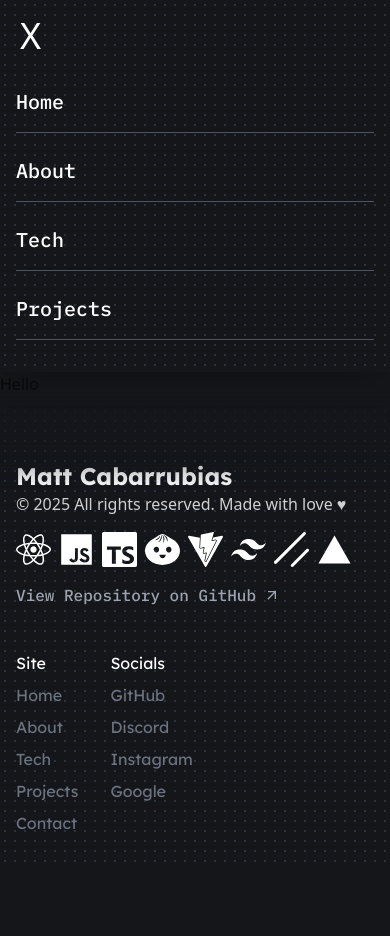
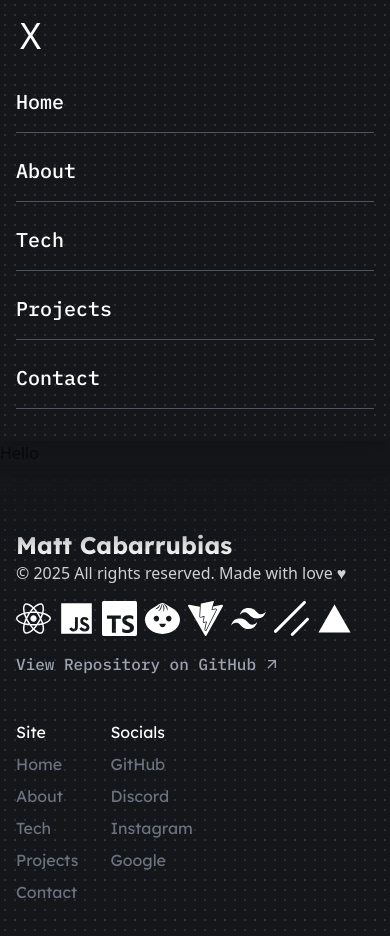
Before and after one commit to devliqht/portfolio, a React (Vite) app: page /contact in a window 390 px wide. Both pictures are taken after a click on the button "Toggle navigation". Before the commit the page ends 867 px from the top, so only its background shows below. Built offline with nearby package versions, Linux system fonts and the light colour scheme.

Commit message:
ADD: NavLink.tsx to streamline <Link>s

```diff
--- a/src/components/Header.tsx
+++ b/src/components/Header.tsx
@@ -1,6 +1,7 @@
 import { useState, useEffect } from "react";
 import { AnimatedContainer } from "./Containers";
-import { Link } from "react-router-dom";
+import { NavLink, links } from "./NavLink";
+
 
 const Header = () => {
     const [menuOpen, setMenuOpen] = useState(false);
@@ -60,63 +61,19 @@ const Header = () => {
                         <h3 className="lexend-deca-400 text-xl">Matt Cabarrubias</h3>
                         </div>
                         <div className="flex gap-8">
-                            <Link to="/" className="ibm-plex-mono-regular text-gray-500 hover:text-gray-300 text-md py-4 border-transparent transition ease-in-out duration-200 relative group">
-                                Home
-                                <span className="absolute bottom-4 left-0 h-[2px] w-0 bg-gray-400 transition-all duration-300 group-hover:w-full"></span>
-                            </Link>
-                            <Link to="/about" className="ibm-plex-mono-regular text-gray-500 hover:text-gray-300 text-md py-4 border-transparent transition ease-in-out duration-200 relative group">
-                                About
-                                <span className="absolute bottom-4 left-0 h-[2px] w-0 bg-gray-400 transition-all duration-300 group-hover:w-full"></span>
-                            </Link>
-                            <Link to="/tech" className="ibm-plex-mono-regular text-gray-500 hover:text-gray-300 text-md py-4 border-transparent transition ease-in-out duration-200 relative group">
-                                Tech
-                                <span className="absolute bottom-4 left-0 h-[2px] w-0 bg-gray-400 transition-all duration-300 group-hover:w-full"></span>
-                            </Link>
-                            <Link to="/projects" className="ibm-plex-mono-regular text-gray-500 hover:text-gray-300 text-md py-4 border-transparent transition ease-in-out duration-200 relative group">
-                                Projects
-                                <span className="absolute bottom-4 left-0 h-[2px] w-0 bg-gray-400 transition-all duration-300 group-hover:w-full"></span>
-                            </Link>
-                            <Link to="/contact" className="ibm-plex-mono-regular text-gray-500 hover:text-gray-300 text-md py-4 border-transparent transition ease-in-out duration-200 relative group">
-                                Contact
-                                <span className="absolute bottom-4 left-0 h-[2px] w-0 bg-gray-400 transition-all duration-300 group-hover:w-full"></span>
-                            </Link>
+                            {links.map((link) => (
+                                <NavLink key={link.to} to={link.to} label={link.label} />
+                            ))}
                         </div>
                     </nav>
                 </div>
             </AnimatedContainer>
-
-            {/* Mobile Navigation */}
             {menuOpen && (
                 <AnimatedContainer from={{opacity: 0, transform: "translateY(-20px)"}} to={{opacity: 1, transform: "translateY(0)"}}>
                 <div className="transition ease-in-out duration-200 md:hidden flex flex-col space-y-2 py-4 rounded-xl">
-                    <Link
-                        to="/"
-                        className="text-white hover:text-gray-300 ibm-plex-mono-medium text-xl border-b-[1px] border-gray-600 py-4"
-                        onClick={() => setMenuOpen(false)}
-                    >
-                        Home
-                    </Link>
-                    <Link
-                        to="/about"
-                        className="text-white hover:text-gray-300 ibm-plex-mono-medium text-xl border-b-[1px] border-gray-600 py-4"
-                        onClick={() => setMenuOpen(false)}
-                    >
-                        About
-                    </Link>
-                    <Link
-                        to="/tech"
-                        className="text-white hover:text-gray-300 ibm-plex-mono-medium text-xl border-b-[1px] border-gray-600 py-4"
-                        onClick={() => setMenuOpen(false)}
-                    >
-                        Tech
-                    </Link>
-                    <Link
-                        to="/projects"
-                        className="text-white hover:text-gray-300 ibm-plex-mono-medium text-xl border-b-[1px] border-gray-600 py-4"
-                        onClick={() => setMenuOpen(false)}
-                    >
-                        Projects
-                    </Link>
+                    {links.map((link) => (
+                        <NavLink key={link.to} to={link.to} label={link.label} mobile={true}/>
+                    ))}
                 </div>
                 </AnimatedContainer>
             )}
--- /dev/null
+++ b/src/components/NavLink.tsx
@@ -0,0 +1,31 @@
+import { Link } from "react-router-dom";
+
+export const links = [
+    { to: "/", label: "Home" },
+    { to: "/about", label: "About" },
+    { to: "/tech", label: "Tech" },
+    { to: "/projects", label: "Projects" },
+    { to: "/contact", label: "Contact" },
+  ];
+
+export interface NavLinkProps {
+      to: string;
+      label: string;
+      onClick?: () => void;
+      mobile?: boolean;
+  }
+
+export const NavLink: React.FC<NavLinkProps> = ({ to, label, onClick, mobile = false}) => {
+      return (
+        <Link
+          to={to}
+          className=
+          {`${mobile ? 'text-white hover:text-gray-300 ibm-plex-mono-medium text-xl border-b-[1px] border-gray-600 py-4'
+            : 'ibm-plex-mono-regular text-gray-500 hover:text-gray-300 text-md py-4 border-transparent transition ease-in-out duration-200 relative group'}`}
+          onClick={onClick}
+        >
+          {label}
+          {mobile ? '': <span className="absolute bottom-4 left-0 h-[2px] w-0 bg-gray-400 transition-all duration-300 group-hover:w-full"></span> }
+        </Link>
+      );
+  };
```
